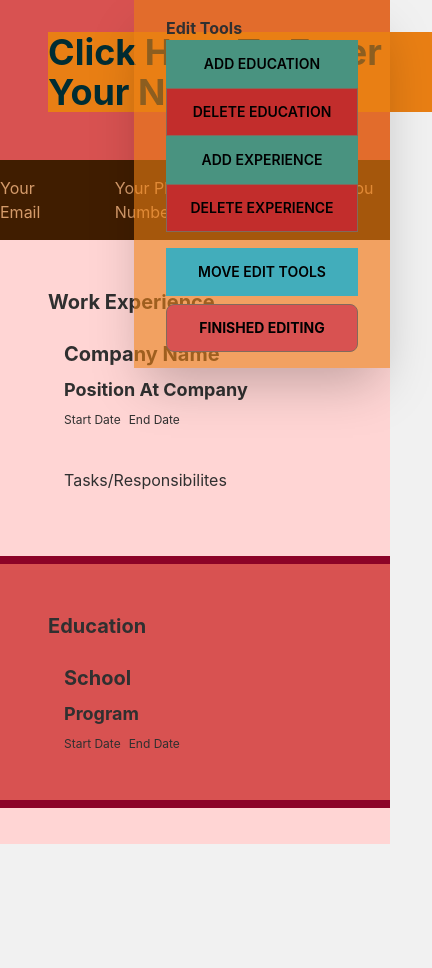
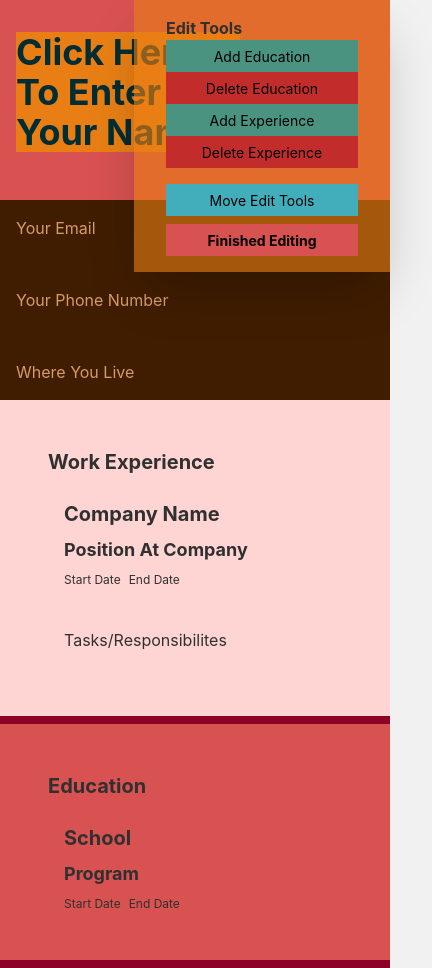
Before and after one commit to Dezzep/cv-project, a React (Create React App) app: page / in a window 390 px wide. Shown: the whole page, 432 px wide, since content can reach past the window. Before the commit the page ends 844 px from the top, so only its background shows below. Built offline with nearby package versions, Linux system fonts and the light colour scheme.

Commit message:
fixed up major issues with mobile, changed some rows to columns, made buttons smaller, and gave forms more padding.

```diff
--- a/src/App.js
+++ b/src/App.js
@@ -59,11 +59,11 @@ const App = () => {
         <div className='App bg-secondary-content h-screen'>
            <div id='edit_tool' className={classEditTools}>
             <h1 className='font-bold md:text-lg'>Edit Tools</h1>
-           <button onClick={addEducationPressed} className='btn text-black btn-success hover:bg-lime-500' id='add_education'>Add Education</button>
-           <button onClick={deleteEducationPressed} className='btn text-black bg-secondary-focus hover:bg-red-500' id='delete_education'>Delete Education</button>
-           <button onClick={addExperiencePressed} className='btn text-black btn-success hover:bg-lime-500' id='add_education'>Add Experience</button>
-           <button onClick={deleteExperiencePressed} className='btn text-black bg-secondary-focus hover:bg-red-500' id='delete_education'>Delete Experience</button>
-           <button onClick={moveEditTools} className='btn text-black btn-info hover:bg-slate-400 mt-4'>Move Edit Tools</button>
+           <button onClick={addEducationPressed} className='btn-sm md:btn-md text-black btn-success hover:bg-lime-500' id='add_education'>Add Education</button>
+           <button onClick={deleteEducationPressed} className='btn-sm md:btn-md text-black bg-secondary-focus hover:bg-red-500' id='delete_education'>Delete Education</button>
+           <button onClick={addExperiencePressed} className='btn-sm md:btn-md text-black btn-success hover:bg-lime-500' id='add_education'>Add Experience</button>
+           <button onClick={deleteExperiencePressed} className='btn-sm md:btn-md text-black bg-secondary-focus hover:bg-red-500' id='delete_education'>Delete Experience</button>
+           <button onClick={moveEditTools} className='btn-sm md:btn-md text-black btn-info hover:bg-slate-400 mt-4'>Move Edit Tools</button>
            <EditTool/>
            </div>
           <Info header="Info"/>
--- a/src/components/Education.js
+++ b/src/components/Education.js
@@ -42,7 +42,7 @@ const Education = (props) =>  {
               <div className='tooltip tooltip-secondary' data-tip='Name of your school'>
 
                 <label htmlFor="school"></label>
-                <input className=' font-bold text-xl mb-2' id="school"
+                <input className=' font-bold text-xl mb-2 md:p-1 p-2' id="school"
                         type="text" value={school} onChange={e => setSchool(e.target.value)}  placeholder="School">
                 </input>
               </div>
@@ -50,7 +50,7 @@ const Education = (props) =>  {
             <div>
               <div className='tooltip tooltip-secondary' data-tip='What did you study'>
                 <label htmlFor="program"></label>
-                <input className='font-bold text-lg mb-2' id="program"
+                <input className='font-bold text-lg mb-2 md:p-1 p-2' id="program"
                         type="text" value={program} onChange={e => setProgram(e.target.value)}  placeholder="Computer Sciences">
                 </input>
               </div>
@@ -60,7 +60,7 @@ const Education = (props) =>  {
             <div>
               <div className='tooltip tooltip-secondary' data-tip='Date you started your schooling'>
                 <label htmlFor="startDate"></label>
-                <input className='text-center p-0 m-0' id="startDate"
+                <input className='text-center md:p-1 p-2 m-0' id="startDate"
                         type="date" value={startDate} onChange={e => setStartDate(e.target.value)}  placeholder="Start Date">
                 </input>
               </div>
@@ -68,7 +68,7 @@ const Education = (props) =>  {
             <div>
               <div className='tooltip tooltip-secondary' data-tip='Date you ended your schooling'>
                 <label htmlFor="endDate"></label>
-                <input className='text-center p-0 m-0' id="endDate"
+                <input className='text-center md:p-1 p-2 m-0' id="endDate"
                         type="date" value={endDate} onChange={e => setEndDate(e.target.value)}  placeholder="End Date">
                 </input>
               </div>
--- a/src/components/Experience.js
+++ b/src/components/Experience.js
@@ -45,14 +45,14 @@ const Experience = (props) => {
         <div className='flex-col justify-center align-center mt-6 ml-4'>
           <div>
             <div className='tooltip tooltip-secondary' data-tip='What company did you work for?'> <label htmlFor="company"></label>
-            <input className='font-bold text-xl mb-2' id="company"
+            <input className='font-bold text-xl mb-2 p-2 md:p-1' id="company"
             type="text" value={company} onChange={e => setCompany(e.target.value)}  placeholder="Company Name">
               </input>
             </div>
           </div>
           <div>
             <div className='tooltip tooltip-secondary' data-tip='What was your position at the company'> <label htmlFor="position"></label>
-            <input className='font-bold text-lg mb-2' id="position"
+            <input className='font-bold text-lg mb-2 p-2 md:p-1' id="position"
             type="text" value={position} onChange={e => setPosition(e.target.value)} placeholder="Your Position">
               </input>
             </div>
@@ -62,14 +62,14 @@ const Experience = (props) => {
         <div className='flex gap-2 ml-4 text-xs'>
           <div>
             <div className='tooltip tooltip-secondary' data-tip='Start date of your job'> <label htmlFor="start"></label>
-            <input className='' id="start"
+            <input className='md:p-1 p-2' id="start"
             type="date" value={start} onChange={e => setStart(e.target.value)} placeholder='Start Date'>
               </input>
             </div>
           </div>
           <div>
             <div className='tooltip tooltip-secondary' data-tip='End date of your job'> <label htmlFor="end"></label>
-            <input className='' id="end"
+            <input className='md:p-1 p-2' id="end"
             type="date" value={end} onChange={e => setEnd(e.target.value)} placeholder='End Date'>
               </input>
             </div>
@@ -78,7 +78,7 @@ const Experience = (props) => {
 
         <div className='flex w-screen mt-6 p-4'>
           <div className='tooltip tooltip-secondary form-control w-full' data-tip='What are some things you did at work?'> <label htmlFor="tasks"></label>
-          <textarea className='textarea textarea-primary resize rounded-md h-56 w-full' id="tasks"
+          <textarea className='textarea textarea-primary resize rounded-md h-56 w-3/4 md:w-full' id="tasks"
            value={tasks} onChange={e => setTasks(e.target.value)} placeholder="write some things you did at work">
             </textarea>
           </div>
--- a/src/components/User_info.js
+++ b/src/components/User_info.js
@@ -20,8 +20,8 @@ const Info = (props) => {
       return(
         <div onClick={onClickField} className='bg-secondary'>
 
-          <h3 className='font-bold text-4xl py-6 ml-12 pt-8'>{name ? name : <div className=' w-96 text-info-content bg-warning'>{'Click Here To Enter Your Name'}</div>}</h3>
-          <div className='flex mt-6 gap-12 justify-evenly py-4 bg-accent-content text-accent'>
+          <h3 className='font-bold text-4xl py-6 md:ml-12 pt-8 p-4 md:px-0'>{name ? name : <div className=' w-56 md:w-96 text-info-content bg-warning'>{'Click Here To Enter Your Name'}</div>}</h3>
+          <div className='flex flex-col md:flex-row mt-6 gap-12 justify-evenly py-4 bg-accent-content text-accent p-4 md:px-0'>
 
           <h3>{email ? email : 'Your Email'}</h3>
           <h3>{number ? number : 'Your Phone Number'}</h3>
@@ -36,26 +36,26 @@ const Info = (props) => {
 
           <form>
 
-          <div className='font-bold text-4xl py-6 ml-12 pt-8'>
+          <div className='font-bold text-4xl py-6 md:ml-12 pt-8'>
             <div className='tooltip tooltip-secondary' data-tip='Enter your full name'> <label htmlFor="name"></label>
             <input className='' id="name"
             type="text" value={name} onChange={e => setName(e.target.value)} placeholder="John Smith">
               </input></div>
           </div>
 
-          <div  className='flex mt-6 gap-12 justify-evenly py-4 bg-accent-content text-accent'>
+          <div  className='flex flex-col md:flex-row mt-6 gap-12 justify-evenly py-4 bg-accent-content text-accent'>
 
 
           <div>
                 <div className='tooltip tooltip-secondary' data-tip='enter your email address'> <label htmlFor="email"></label>
-                <input className='text-center w-56' id="email"
-                          type="text" value={email} onChange={e => setEmail(e.target.value)} placeholder="bob_bobby_bobster@gmail.com">
+                <input className='text-center w-56 mt-2 p-2 md:mt-0 md:p-1' id="email"
+                          type="text" value={email} onChange={e => setEmail(e.target.value)} placeholder="bobby@gmail.com">
                 </input></div>
               </div>
 
             <div>
               <div className='tooltip tooltip-secondary' data-tip='enter your phone number'>
-                <label htmlFor="number"></label><input className='text-center w-56' id="number"
+                <label htmlFor="number"></label><input className='text-center w-56 mt-2 p-2 md:mt-0 md:p-1' id="number"
               type="number" value={number} onChange={e => setNumber(e.target.value)} placeholder="555-444-3333">
                 </input></div>
             </div>
@@ -63,7 +63,7 @@ const Info = (props) => {
 
               <div>
               <div className='tooltip tooltip-secondary' data-tip='Where do you live?'> <label htmlFor="location"></label>
-              <input className='text-center w-56' id="location"
+              <input className='text-center mt-2 p-2 md:mt-0 md:p-1 w-56' id="location"
               type="text" value={location} onChange={e => setLocation(e.target.value)} placeholder="Montreal">
                 </input></div>
             </div>
--- a/src/components/editTool.js
+++ b/src/components/editTool.js
@@ -5,7 +5,7 @@ const EditTool = () => {
   }
   return (
       <div className='mt-2 w-full'>
-        <button onClick={hideEditTools}className='btn text-black hover:bg-lime-500 bg-secondary w-full font-bold text-md' id='finishEdit'>Finished Editing</button>
+        <button onClick={hideEditTools}className='btn-sm md:btn-md text-black hover:bg-lime-500 bg-secondary w-full font-bold text-md' id='finishEdit'>Finished Editing</button>
       </div>
   )}
 export default EditTool;
```
